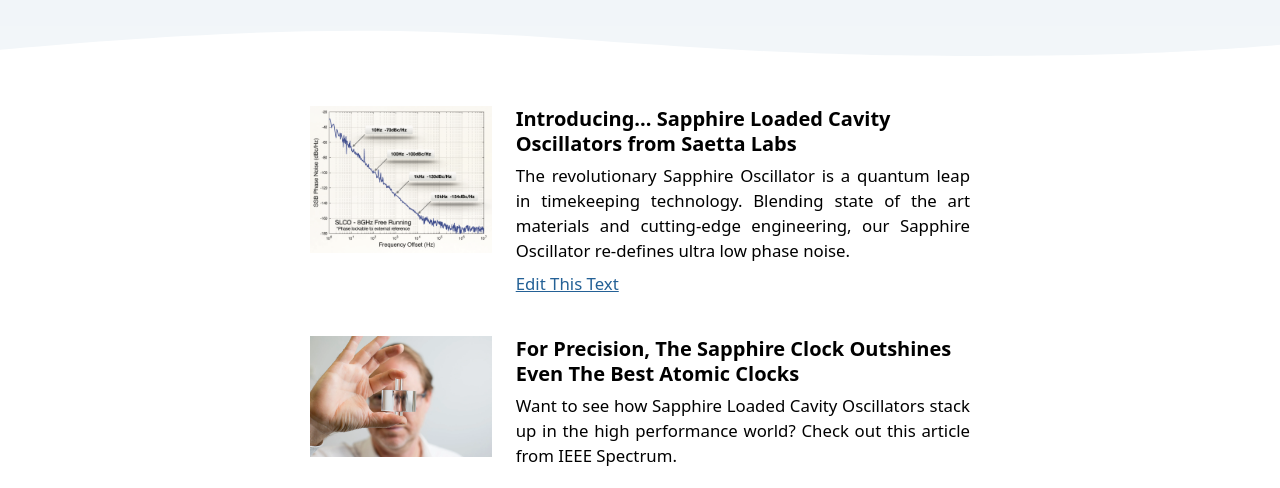
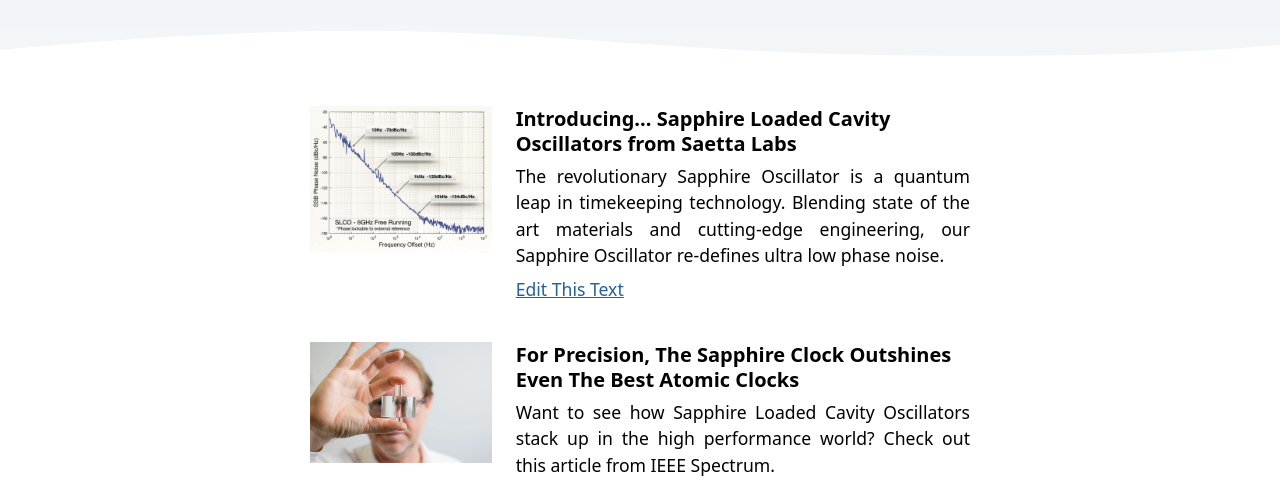
Before and after one commit to icegulch/saetta, an Eleventy site: page src/homepage.md in a window 1280 px wide. Shown: the part 492-980 px from the top of the page. Built offline with nearby package versions, Linux system fonts and the light colour scheme; Eleventy itself is replaced by a stand-in of ours; files that its build step writes are made by us from their sources.

Commit message:
mobile / desktop font tweaks2

```diff
--- a/src/_includes/css/site.css
+++ b/src/_includes/css/site.css
@@ -657,12 +657,12 @@
 
 .spacing--content {
   gap: 1.5rem;
+  font-size: 1.1rem;
 }
 
 .spacing--content p {
   text-align: left;
   line-height: 1.65;
-  font-size: 1.2rem;
 }
 
 .spacing--content li {
@@ -682,7 +682,6 @@
 @media screen and (min-width: 768px) {
   .spacing--content p {
     text-align: justify;
-    font-size: 1.05rem;
     line-height: 1.5;
   }
 }
```
